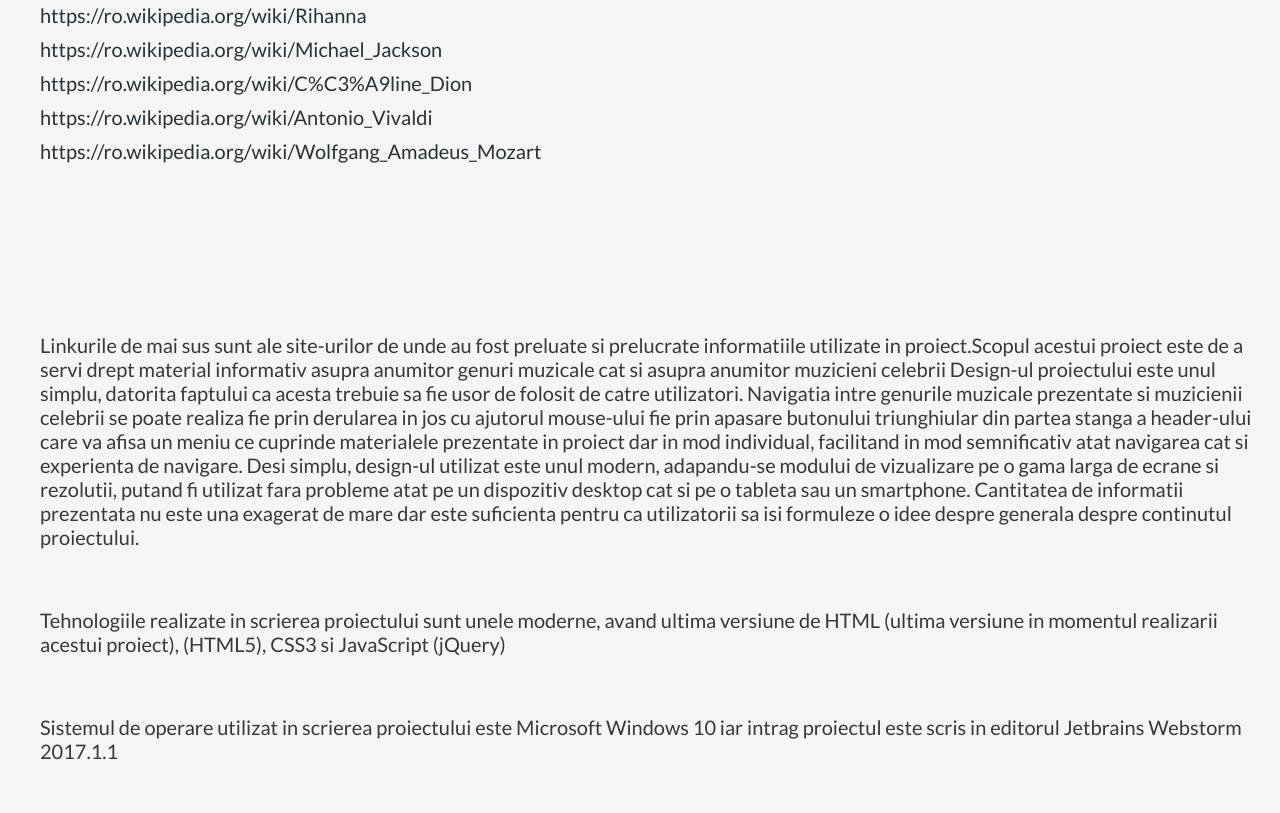
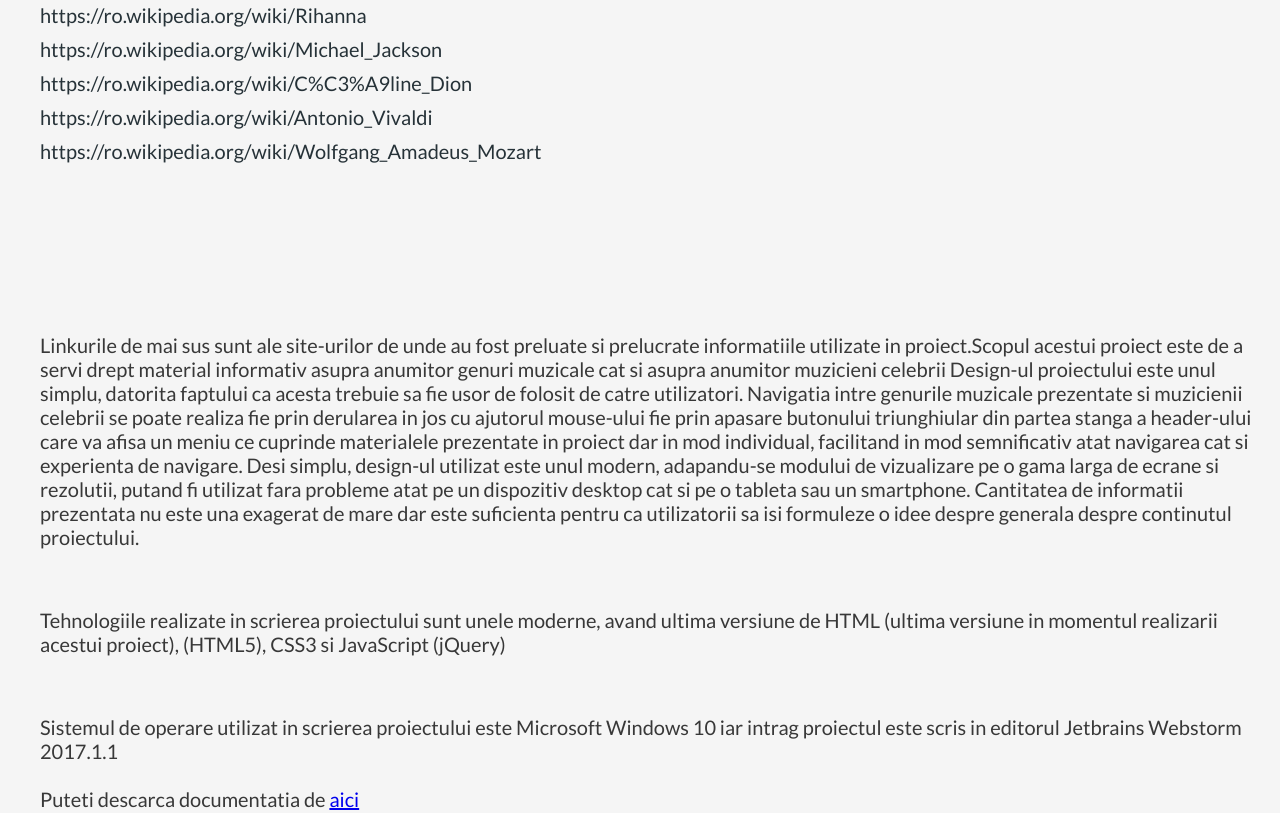
Before and after one commit to ciprian123/Atestat_AB, a plain HTML site: page informatii.html in a window 1280 px wide. Shown: the part 587-1400 px from the top of the page. Drawn offline with Linux system fonts and the light colour scheme.

Commit message:
Add files via upload

```diff
--- a/informatii.html
+++ b/informatii.html
@@ -39,7 +39,9 @@
         pentru ca utilizatorii sa isi formuleze o idee despre generala despre continutul proiectului.</p>
         <br><p>Tehnologiile realizate in scrierea proiectului sunt unele moderne, avand ultima versiune de HTML (ultima versiune in momentul realizarii acestui proiect), (HTML5), CSS3 si JavaScript
     (jQuery)</p>
-        <br><p>Sistemul de operare utilizat in scrierea proiectului este Microsoft Windows 10 iar intrag proiectul este scris in editorul Jetbrains Webstorm 2017.1.1</p>
+        <br><p>Sistemul de operare utilizat in scrierea proiectului este Microsoft Windows 10 iar intrag proiectul este scris in editorul Jetbrains Webstorm 2017.1.1
+    <br><br>
+    Puteti descarca documentatia de <a href="documentatie/Documentatie_atestat.pdf">aici</a></p>
     </div>
 
     <script src="js/vendor/jquery-3.2.1.min.js"></script>
```
